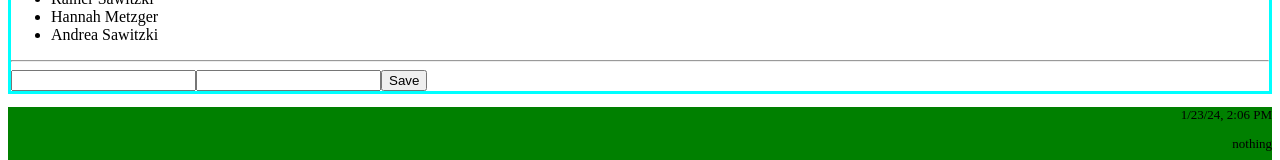
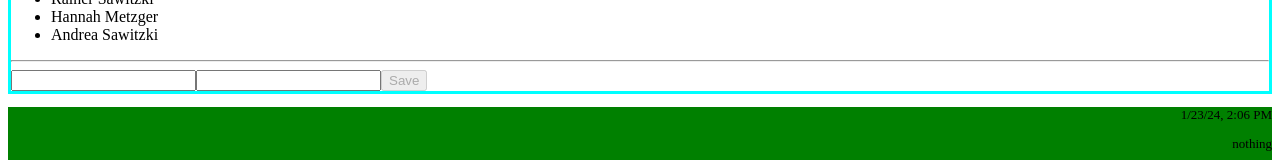
Before and after one commit to Javacream/org.javacream.training.angular, an Angular app in the folder training/: page / in a window 1280 px wide. Shown: the part 163-323 px from the top of the page. Built offline with nearby package versions, Linux system fonts and the light colour scheme.

Commit message:
introduce reactive forms

```diff
--- a/training/src/app/people/components/people-input/people-input.component.html
+++ b/training/src/app/people/components/people-input/people-input.component.html
@@ -1,4 +1,5 @@
-<input type="text" [(ngModel)]="inputFirstname"/>
-<input type="text" [(ngModel)]="inputLastname"/>
-
-<button (click)="save()">Save</button>
+<form [formGroup]="personInputForm" (ngSubmit)="save()">
+    <input type="text" formControlName="lastname"/>
+    <input type="text" formControlName="firstname"/>
+    <button [disabled] = "!personInputForm.valid">Save</button>
+</form>
--- a/training/src/app/people/components/people-input/people-input.component.ts
+++ b/training/src/app/people/components/people-input/people-input.component.ts
@@ -1,21 +1,23 @@
 import { Component } from '@angular/core';
-import { FormsModule } from '@angular/forms';
+import { FormControl, FormGroup, ReactiveFormsModule, Validators } from '@angular/forms';
 import { PeopleService } from '../../services/people.service';
 
 @Component({
   selector: 'app-people-input',
   standalone: true,
-  imports: [FormsModule],
+  imports: [ReactiveFormsModule],
   templateUrl: './people-input.component.html',
   styleUrl: './people-input.component.css'
 })
 export class PeopleInputComponent {
-  inputLastname:string = ''
-  inputFirstname:string = ''
+  personInputForm = new FormGroup({
+    lastname: new FormControl('', Validators.compose([Validators.required, Validators.minLength(2)])),
+    firstname: new FormControl('', Validators.compose([Validators.required, Validators.minLength(1)]))
 
+  })
   constructor(readonly peopleService:PeopleService){}
   save(){
-    let created = this.peopleService.create(this.inputLastname, this.inputFirstname)
+    let created = this.peopleService.create(this.personInputForm.value.lastname!, this.personInputForm.value.firstname!)
   }
 
 }
```
